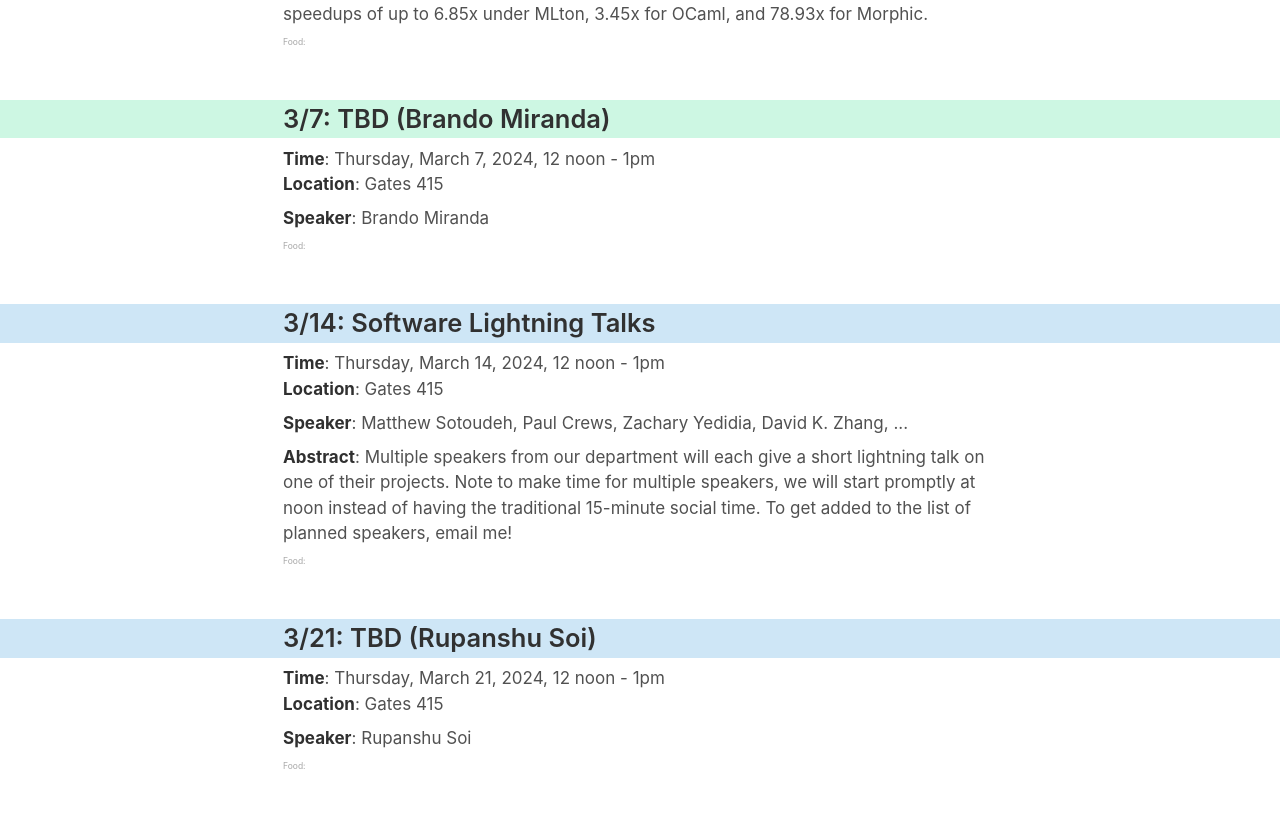
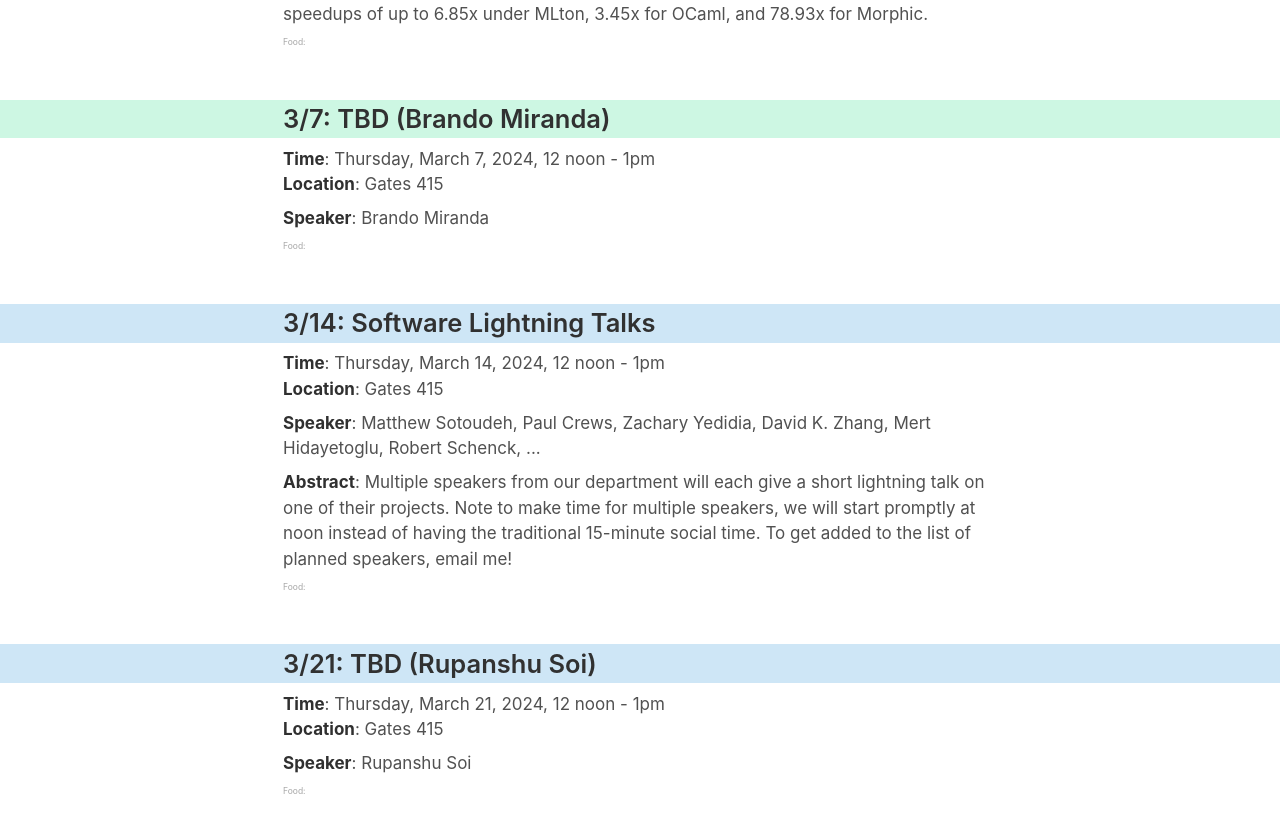
Before and after one commit to software-research-lunch/software-research-lunch.github.io, a Jekyll site: the page built from index.html, in a window 1280 px wide and 900 px high, scrolled down 4182 px. Shown: the top 833 px of the window. Built offline with Jekyll 4.4.1, drawn with Linux system fonts in a browser that asks for light colours.

Commit message:
more lightning talks

```diff
--- a/_data/schedule.yml
+++ b/_data/schedule.yml
@@ -175,7 +175,7 @@ shortcomings under various conditions."
       speakers, we will start promptly at noon instead of having the
       traditional 15-minute social time. To get added to the list of planned
       speakers, email me!"
-    speaker: "Matthew Sotoudeh, Paul Crews, Zachary Yedidia, David K. Zhang, ..."
+    speaker: "Matthew Sotoudeh, Paul Crews, Zachary Yedidia, David K. Zhang, Mert Hidayetoglu, Robert Schenck, ..."
     bio: ""
   - date: "2024-03-21"
     abstract: ""
```
